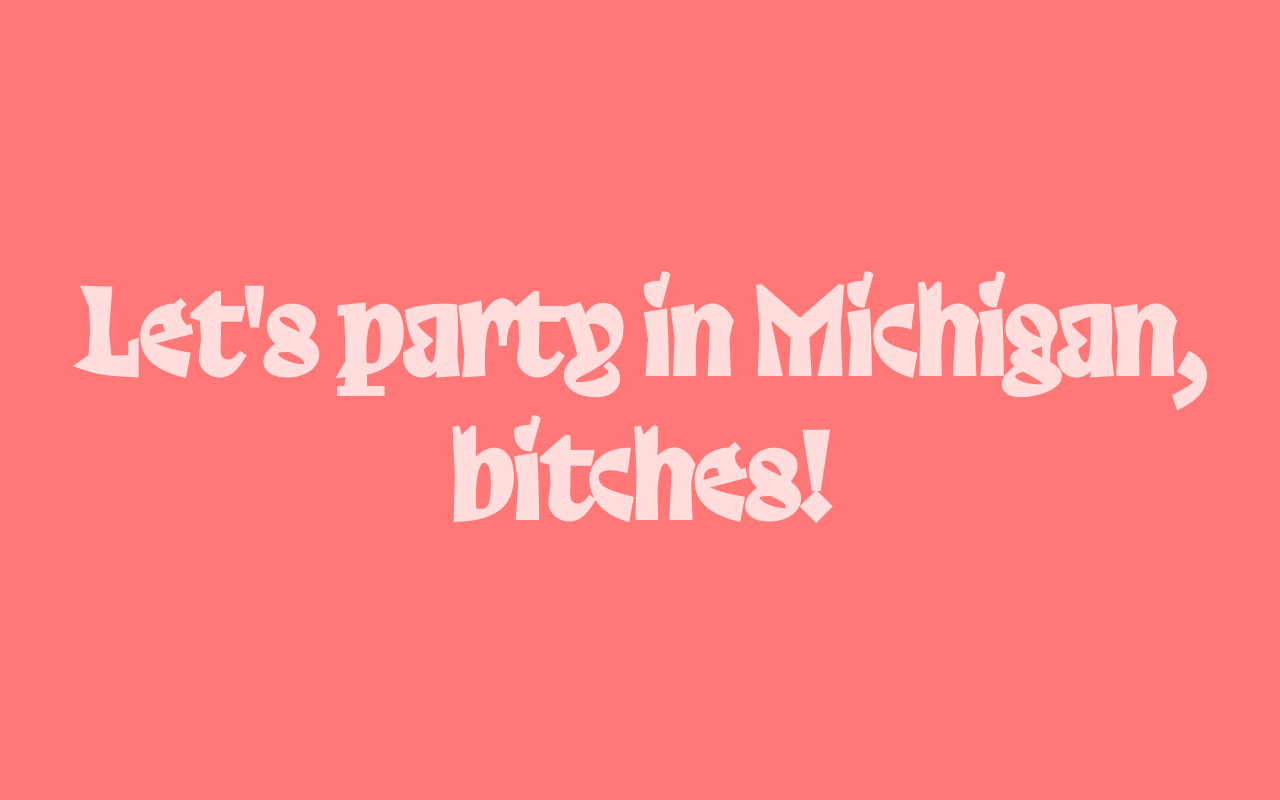
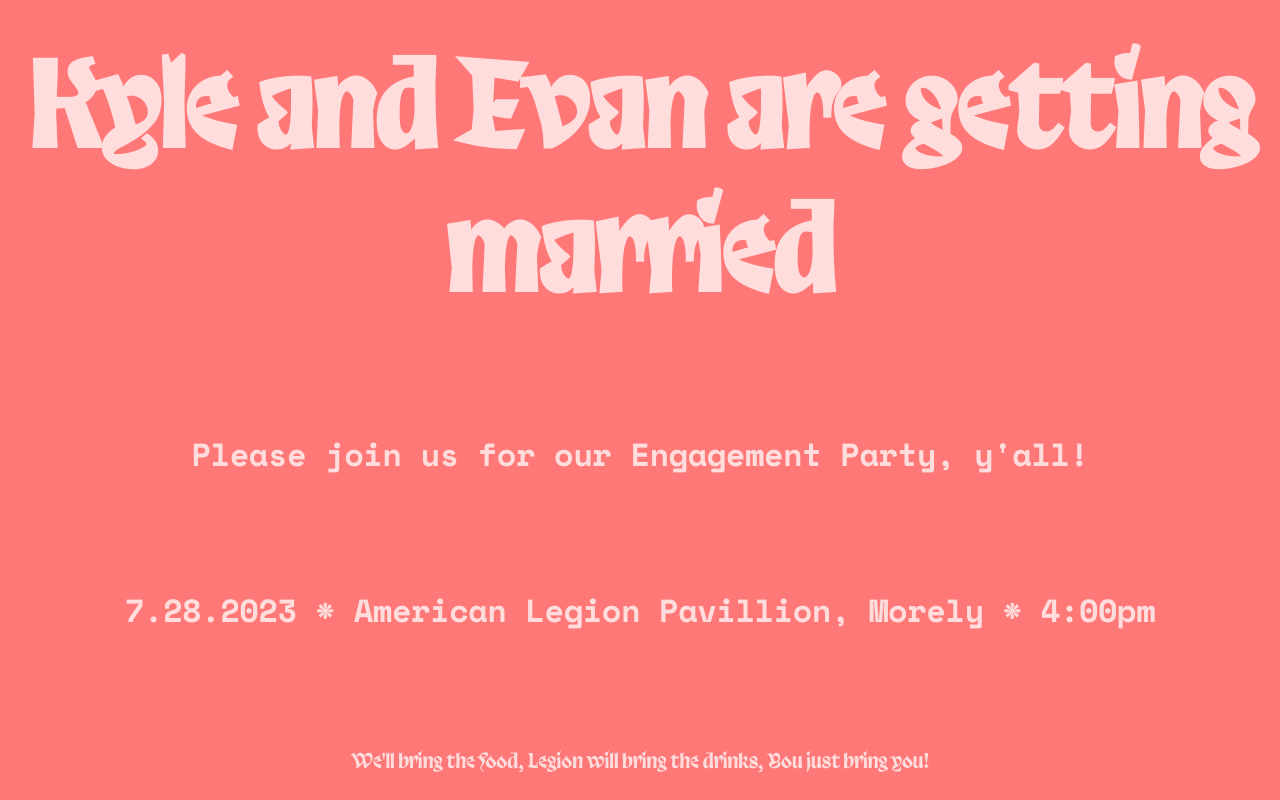
Before and after one commit to kylespalermo/wedding, a plain HTML site: page michigan.html in a window 1280 px wide. Drawn offline with nearby package versions, Linux system fonts and the light colour scheme.

Commit message:
Update michigan.html
Create Michigan Invite

```diff
--- a/michigan.html
+++ b/michigan.html
@@ -15,7 +15,10 @@
     </head>
     <body>
         <div>
-            <h1>Let's party in Michigan, bitches!</h1>
+            <h1>Kyle and Evan are getting married</h1>
+            <p class="info">Please join us for our Engagement Party, y'all!</p>
+            <p class="info">7.28.2023 * American Legion Pavillion, Morely * 4:00pm</p>
+            <p class="sub">We'll bring the food, Legion will bring the drinks, You just bring you!</p>
         </div>
         <!--[if lt IE 7]>
             <p class="browsehappy">You are using an <strong>outdated</strong> browser. Please <a href="#">upgrade your browser</a> to improve your experience.</p>
```
